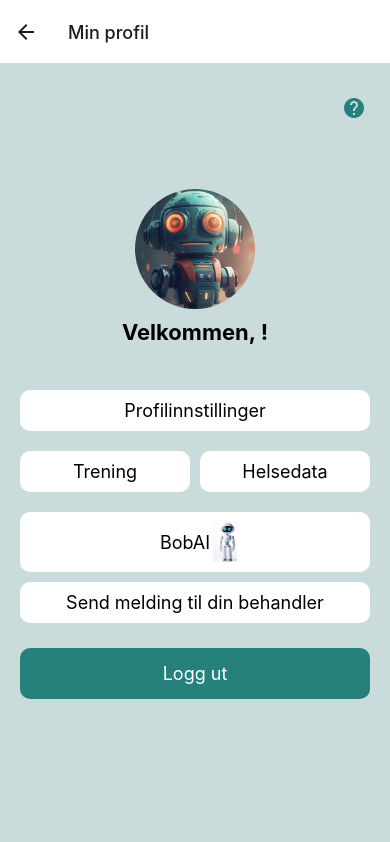
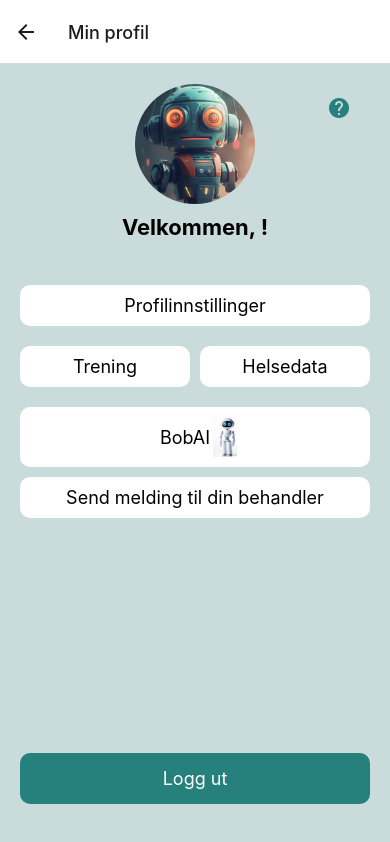
Before and after one commit to TommyS-NO/PhysioFlow-Prototype, a React Native app in the folder frontend/: screen /ProfileScreen in a window 390 px wide. Built offline with nearby package versions, Linux system fonts and the light colour scheme; no server answers.

Commit message:
Moved logout-button to the bottom

```diff
--- a/frontend/Screens/ProfileScreen.tsx
+++ b/frontend/Screens/ProfileScreen.tsx
@@ -16,10 +16,9 @@ import {
 } from "../Services/Firebase/firebaseConfig";
 import { signOut } from "firebase/auth";
 import { theme } from "../theme";
-import CustomModal from "../Components/CustomModal/CustomModal";
+
 import { styles } from "../Styles/ProfileScreen_Style";
 import { RootStackParamList } from "../Navigation/navigationTypes";
-import UserGuideScreen from "./UserGuideScreen";
 
 type ProfileScreenNavigationProp = StackNavigationProp<
   RootStackParamList,
@@ -50,13 +49,14 @@ const ProfileScreen: React.FC = () => {
   };
 
   const handleHelp = () => {
-    navigation.navigate ('UserGuideScreen');
+    navigation.navigate("UserGuideScreen");
   };
 
   return (
     // Husk å fjerne scrollview ettersom vi ikke skal benytte dette
 
     <View style={styles.container}>
+        <View style={{ flex: 1 }}>
       <View style={styles.headerContainer}>
         <Image
           source={require("../Assets/Robot_1.png")}
@@ -72,13 +72,6 @@ const ProfileScreen: React.FC = () => {
         >
           <Text style={styles.menuText}>Profilinnstillinger</Text>
         </TouchableOpacity>
-          {/* Denne fjerner vi- kommenterer foreløpig bare ut */}
-          {/* <TouchableOpacity
-             style={[styles.menuItem, styles.fullWidthButton]}
-            onPress={() => navigation.navigate("ExerciseSession")}
-          >
-            <Text style={styles.menuText}>Mitt treningsprogram</Text>
-          </TouchableOpacity> */}
       </View>
 
       <View style={styles.gridContainer}>
@@ -122,15 +115,12 @@ const ProfileScreen: React.FC = () => {
       <TouchableOpacity onPress={handleHelp} style={styles.helpButton}>
         <Icon name="help-circle" size={24} color={theme.colors.helpButton} />
       </TouchableOpacity>
-
-
+      </View>
 
       <TouchableOpacity style={styles.logoutButton} onPress={handleSignOut}>
         <Text style={styles.logoutButtonText}>Logg ut</Text>
       </TouchableOpacity>
     </View>
-
-
   );
 };
 
```
Also changed, not shown: frontend/TODO.txt. Lines whose indentation alone changed are shown as unchanged.
